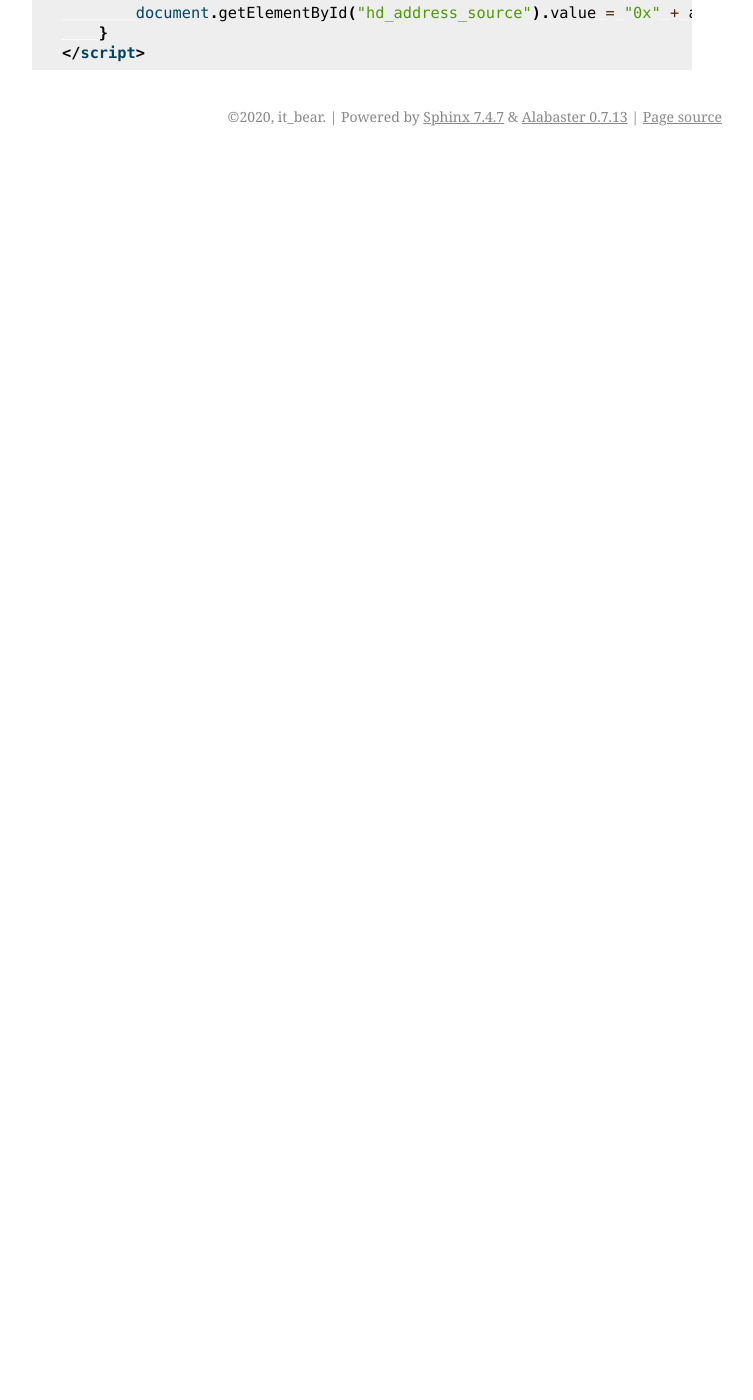
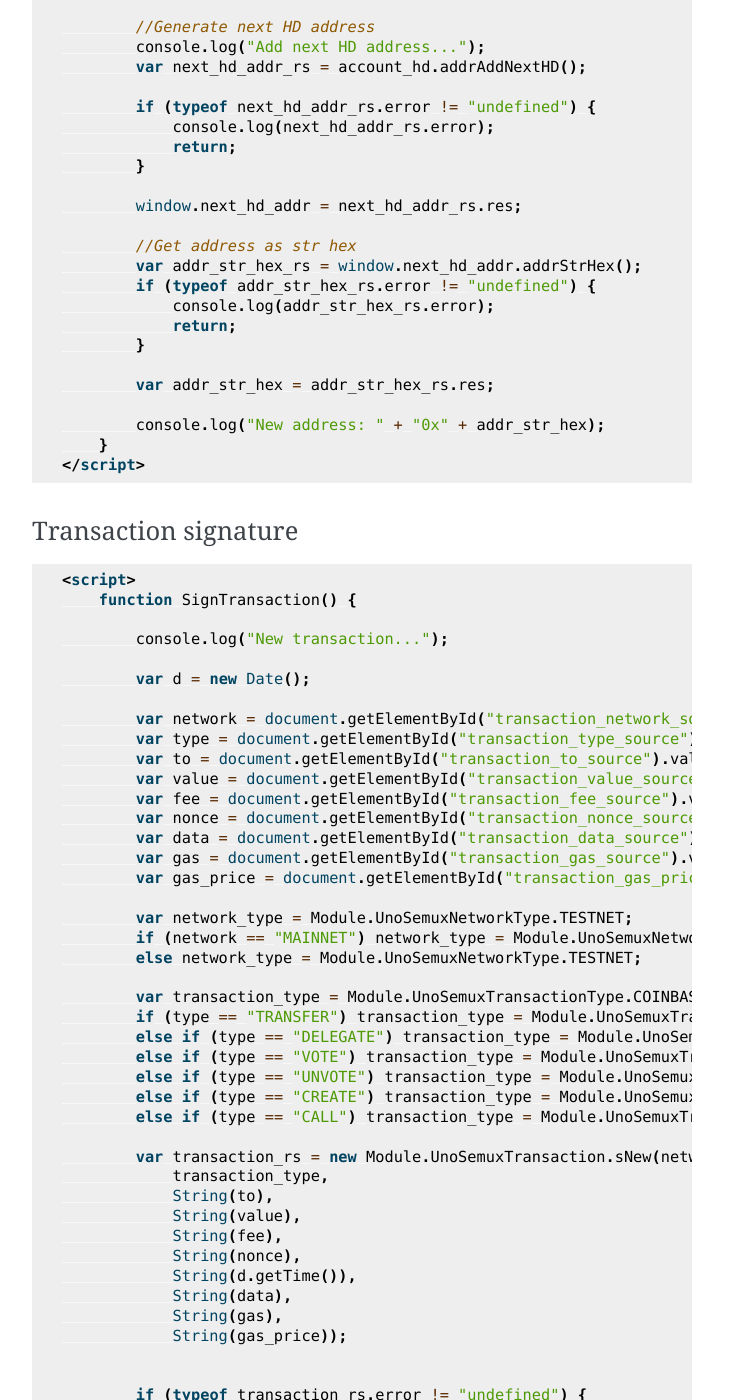
Before and after one commit to uno-labs/UnoSemuxLightCoreWasm, a Sphinx documentation site: the page built from docs/source/usage/Get-started.rst, in a window 1280 px wide and 1400 px high, scrolled down 1503 px. Shown: the whole window, without its empty margins (388-1141 px from the left). Built offline with Sphinx 7.4.7, drawn with Linux system fonts in a browser that asks for light colours; before the commit the page ends 1659 px from its top, so only the background shows below that; some of the changed text lies outside the part shown.

Commit message:
Editing Get-Started page

```diff
--- a/docs/source/index.rst
+++ b/docs/source/index.rst
@@ -5,6 +5,9 @@
 
 Welcome to Semux Light Core Webassembly's documentation!
 ========================================================
+
+This project is a **web assembly** version of the **Semux light core library** (written in C++)
+for the ability to work with Semux cryptographic functions in JavaScript projects.
 
 .. toctree::
    :maxdepth: 2
--- a/docs/source/usage/Get-started.rst
+++ b/docs/source/usage/Get-started.rst
@@ -1,23 +1,48 @@
 Get started
 ===========
+
+Important notes
+---------------
+
+Some functions are *static*
+and can be called without creating an object. Like that:
+
+.. code-block:: html
+
+   var result = Module.<UnoSemuxSomeClass>.<someStaticFunctionName>();
+
+Other functions are members of some classes. And first you have to create a class
+and then to call its method:
+
+.. code-block:: html
+
+   var myClass = new Module.<UnoSemuxSomeClass>;
+   var result = myClass.<someMethod>;
+
+All functions return a result object that always has two important fields -
+**error** and **res**:
+
+- `result.error` - if successful, takes an `undefined` value;
+- `result.res` -  consists the result.
 
 Typical usage
 -------------
 
-First of all you have to include corresponding JS-library into your html page:
+First of all you have to include corresponding JavaScript library into your HTML page:
 
 .. code-block:: html
 
    <script src="UnoSemuxLightCoreWasm.js"></script>
 
 
-Generating mnemonic phrase
+Mnemonic phrase generation
 ~~~~~~~~~~~~~~~~~~~~~~~~~~
 
 .. code-block:: html
 
    <script>
        function NewMnemonicPhrase() {
+
            var mnemonic_rs = Module.UnoSemuxAccountHD.sNewMnemonic();
 
            if (typeof mnemonic_rs.error != "undefined") {
@@ -26,22 +51,21 @@ Generating mnemonic phrase
            }
 
            console.log("New mnemonic phrase '" + mnemonic_rs.res + "'");
-
-           document.getElementById("mnemonic_phrase_source").value = mnemonic_rs.res;
        }
    </script>
 
 
-Importing the mnemonic phrase
-~~~~~~~~~~~~~~~~~~~~~~~~~~~~~
+Import mnemonic phrase
+~~~~~~~~~~~~~~~~~~~~~~
 
 .. code-block:: html
 
    <script>
        function ImportMnemonicPhrase() {
+
            //Mnemonic
-           var mnemonic = document.getElementById("mnemonic_phrase_source").value;
-           var password = "";//optional
+           var mnemonic = prompt("Please enter your phrase ");
+           var password = "";  //optional
 
            console.log("HD mnemonic phrase '" + mnemonic + "', password = '" + password + "'");
 
@@ -75,8 +99,91 @@ Importing the mnemonic phrase
 
            var addr_str_hex = addr_str_hex_rs.res;
 
-           console.log("New address: " + addr_str_hex);
-
-           document.getElementById("hd_address_source").value = "0x" + addr_str_hex;
+           console.log("New address: " + "0x" + addr_str_hex);
        }
    </script>
+
+Transaction signature
+~~~~~~~~~~~~~~~~~~~~~
+
+.. code-block:: html
+
+    <script>
+        function SignTransaction() {
+
+            console.log("New transaction...");
+
+            var d = new Date();
+
+            var network = document.getElementById("transaction_network_source").value;
+            var type = document.getElementById("transaction_type_source").value;
+            var to = document.getElementById("transaction_to_source").value;
+            var value = document.getElementById("transaction_value_source").value;
+            var fee = document.getElementById("transaction_fee_source").value;
+            var nonce = document.getElementById("transaction_nonce_source").value;
+            var data = document.getElementById("transaction_data_source").value;
+            var gas = document.getElementById("transaction_gas_source").value;
+            var gas_price = document.getElementById("transaction_gas_price_source").value;
+
+            var network_type = Module.UnoSemuxNetworkType.TESTNET;
+            if (network == "MAINNET") network_type = Module.UnoSemuxNetworkType.MAINNET;
+            else network_type = Module.UnoSemuxNetworkType.TESTNET;
+
+            var transaction_type = Module.UnoSemuxTransactionType.COINBASE;
+            if (type == "TRANSFER") transaction_type = Module.UnoSemuxTransactionType.TRANSFER;
+            else if (type == "DELEGATE") transaction_type = Module.UnoSemuxTransactionType.DELEGATE;
+            else if (type == "VOTE") transaction_type = Module.UnoSemuxTransactionType.VOTE;
+            else if (type == "UNVOTE") transaction_type = Module.UnoSemuxTransactionType.UNVOTE;
+            else if (type == "CREATE") transaction_type = Module.UnoSemuxTransactionType.CREATE;
+            else if (type == "CALL") transaction_type = Module.UnoSemuxTransactionType.CALL;
+
+            var transaction_rs = new Module.UnoSemuxTransaction.sNew(network_type,
+                transaction_type,
+                String(to),
+                String(value),
+                String(fee),
+                String(nonce),
+                String(d.getTime()),
+                String(data),
+                String(gas),
+                String(gas_price));
+
+
+            if (typeof transaction_rs.error != "undefined") {
+                console.log(transaction_rs.error);
+                return;
+            }
+
+            var transaction = transaction_rs.res;
+
+            console.log("Sign transaction...");
+            var sign_rs = window.next_hd_addr.sign1(transaction);
+
+            if (typeof sign_rs.error != "undefined") {
+                console.log(sign_rs.error);
+                return;
+            }
+
+            var sign = sign_rs.res;
+
+            var sign_tx_hash_rs = sign.txHash();
+
+            if (typeof sign_tx_hash_rs.error != "undefined") {
+                console.log(sign_tx_hash_rs.error);
+                return;
+            }
+            console.log("Transaction hash '" + sign_tx_hash_rs.res + "'");
+
+            var sign_encode_rs = sign.encode()
+
+            if (typeof sign_encode_rs.error != "undefined") {
+                console.log(sign_encode_rs.error);
+                return;
+            }
+
+            console.log("Transaction sign hex str '" + sign_encode_rs.res + "'");
+
+            document.getElementById("transaction_hash_source").value = sign_tx_hash_rs.res;
+            document.getElementById("sign_source").value = sign_encode_rs.res;
+        }
+    </script>
```
Also changed, not shown: other parts of docs/source/index.rst (+0 -3 lines), docs/README.md, 2 other files.
